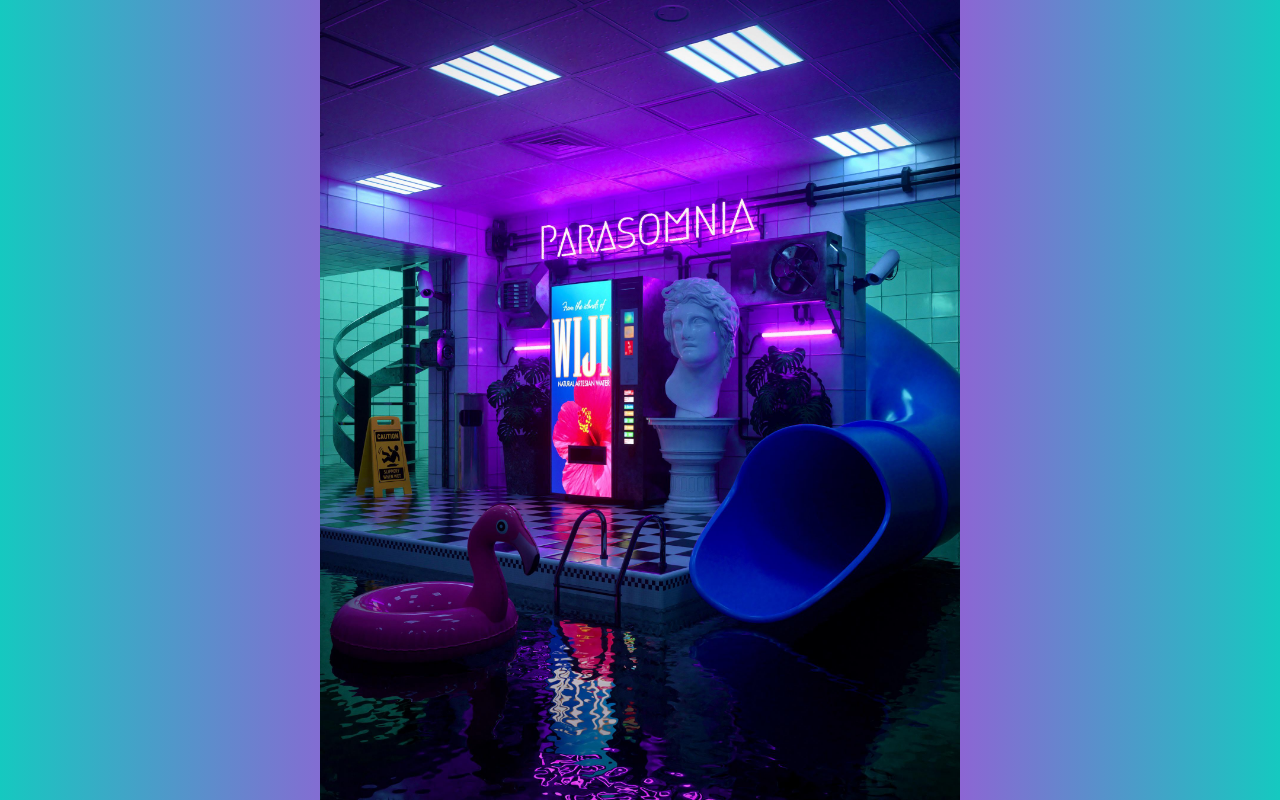
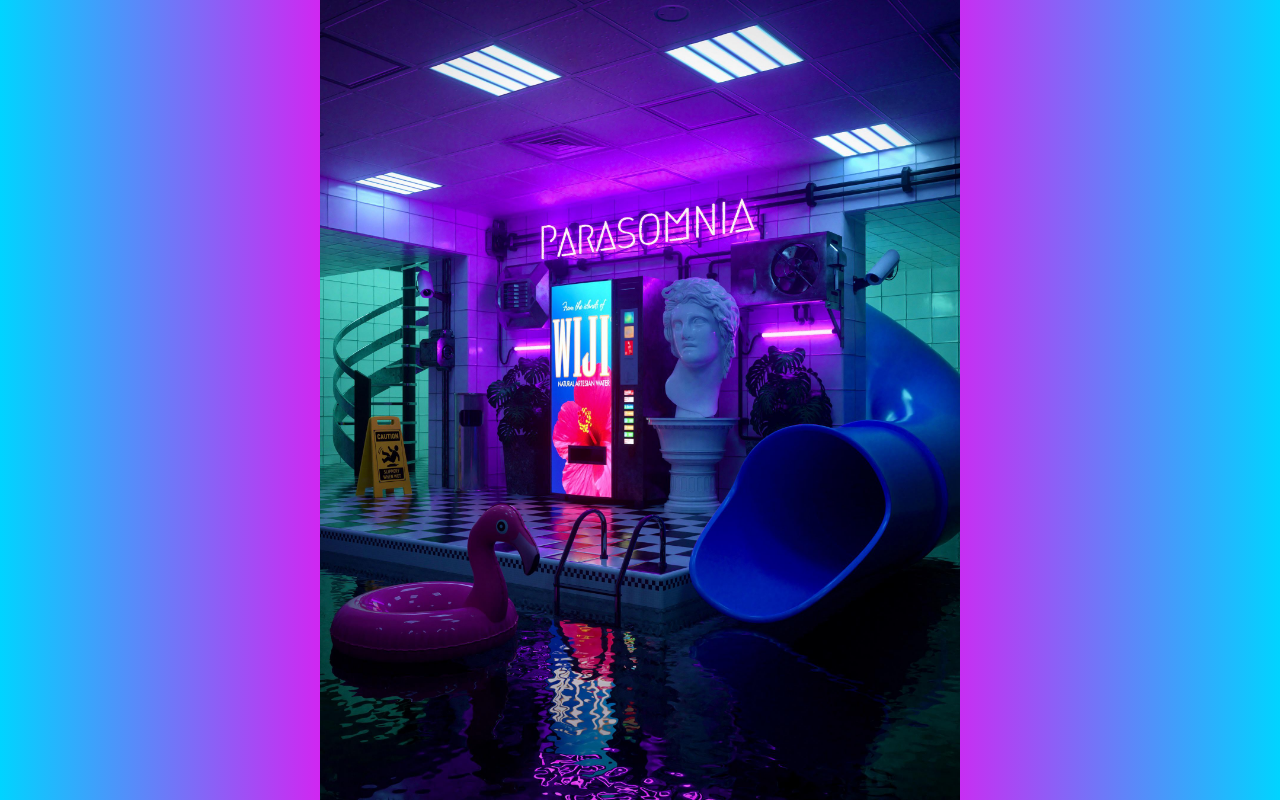
Before and after one commit to Alfredo3232/homePage, a website built with Vite: page index.html in a window 1280 px wide. Built offline with nearby package versions, Linux system fonts and the light colour scheme.

Commit message:
Update CSS gradient

```diff
--- a/src/style.css
+++ b/src/style.css
@@ -4,7 +4,7 @@ html {
 
   /* Start - Wallpaper Sizing & Position */
   background-image: url("/public/wallpaper.jpg"),
-    linear-gradient(90deg, rgba(21, 201, 192, 1) 0%, rgba(250, 10, 230, 1) 52%, rgba(21, 201, 192, 1) 100%);
+    linear-gradient(90deg, rgba(0, 212, 255, 1) 0%, rgba(250, 4, 239, 1) 30%, rgba(255, 0, 239, 1) 68%, rgba(0, 212, 255, 1) 100%);
   background-repeat: no-repeat;
   background-position: center center;
   background-attachment: fixed;
```
Also changed, not shown: index.html (line endings or trailing spaces).
